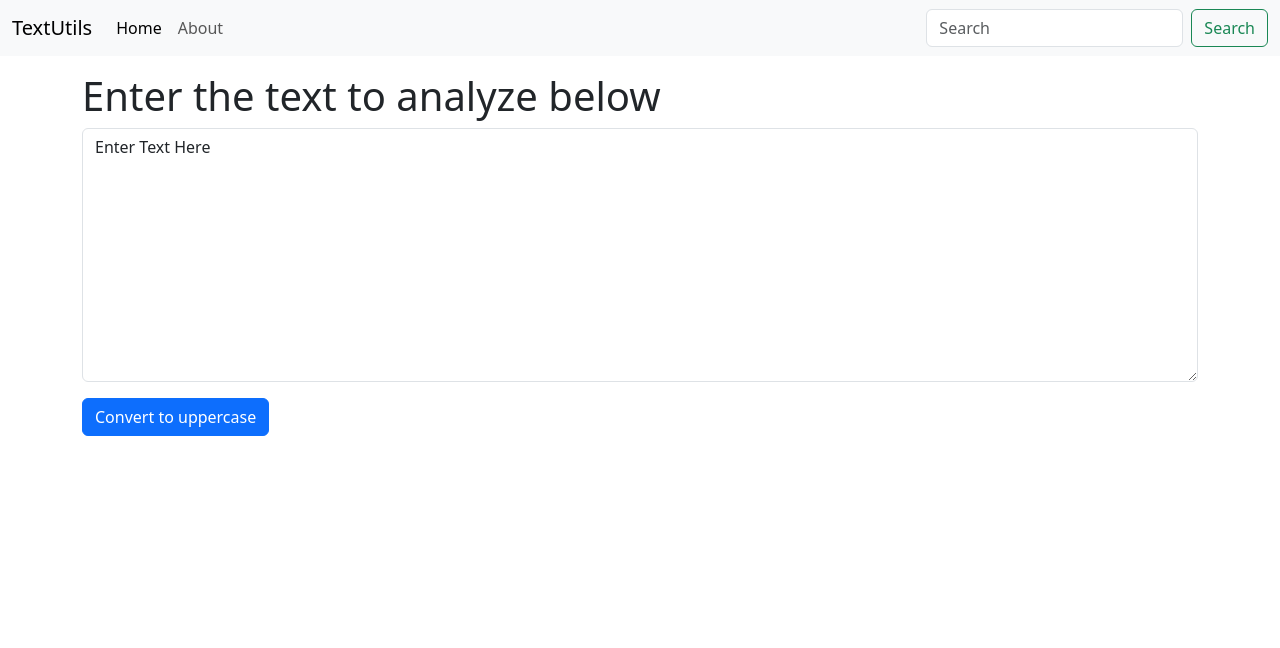
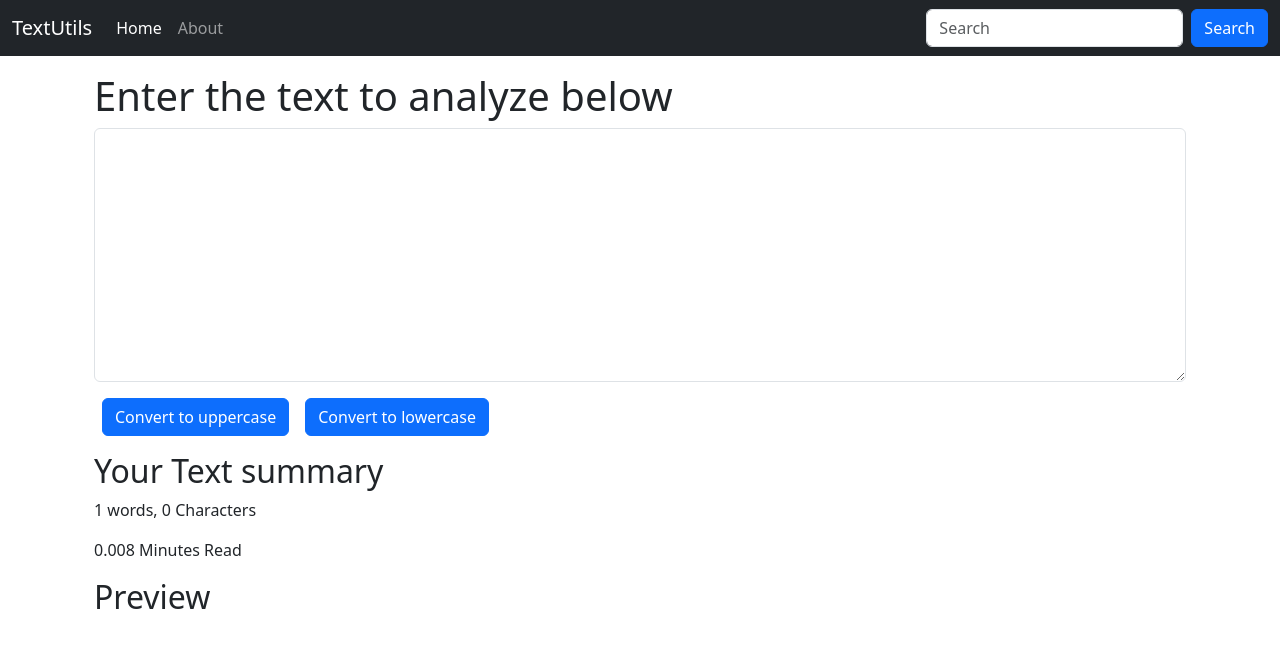
Before and after one commit to darshankhunt/textUtils, a React (Create React App) app: page / in a window 1280 px wide. Shown: the top 648 px of the page. Built offline with nearby package versions, Linux system fonts and the light colour scheme.

Commit message:
modify app using bootstrap

```diff
--- a/src/components/Navbar.js
+++ b/src/components/Navbar.js
@@ -3,7 +3,7 @@
 
 export default function Navbar(props) {
   return (
-    <nav className="navbar navbar-expand-lg bg-body-tertiary">
+    <nav className="navbar navbar-expand-lg navbar-dark bg-dark ">
   <div className="container-fluid">
     <a className="navbar-brand" href="/">{props.title}</a>
     <button className="navbar-toggler" type="button" data-bs-toggle="collapse" data-bs-target="#navbarSupportedContent" aria-controls="navbarSupportedContent" aria-expanded="false" aria-label="Toggle navigation">
@@ -20,7 +20,7 @@
         </ul>
       <form className="d-flex" role="search">
         <input className="form-control me-2" type="search" placeholder="Search" aria-label="Search"/>
-        <button className="btn btn-outline-success" type="submit">Search</button>
+        <button className="btn btn-primary" type="submit">Search</button>
       </form>
     </div>
   </div>
--- a/src/components/TextForm.js
+++ b/src/components/TextForm.js
@@ -12,14 +12,30 @@
         setText(event.target.value);
     }
 
-    const [Text, setText] = useState('Enter Text Here');
+    const handleloClick = ()=>{
+        let newText1 = Text.toLowerCase();
+        setText(newText1);
+    }
+
+    const [Text, setText] = useState('');
     return (
-        <div>
+        <>
+        <div className='container'>
             <h1>{props.heading}</h1>
             <div className="mb-3">
             <textarea className="form-control" value={Text} onChange={handleOnChange} id="exampleFormControlTextarea1" rows="10"></textarea>
             </div>
-            <button className="btn btn-primary" onClick={handleUpClick}>Convert to uppercase</button>
+            <button className="btn btn-primary mx-2" onClick={handleUpClick}>Convert to uppercase</button>
+            <button className="btn btn-primary mx-2" onClick={handleloClick}>Convert to lowercase</button>
         </div>
+        <div className="container my-3">
+            <h2>Your Text summary</h2>
+            <p>{Text.split(" ").length} words, {Text.length} Characters</p>
+            <p>{0.008*Text.split(" ").length} Minutes Read</p>
+            <h2>Preview</h2>
+            <p>{Text}</p>
+
+        </div>
+        </>
     )
 }
```
